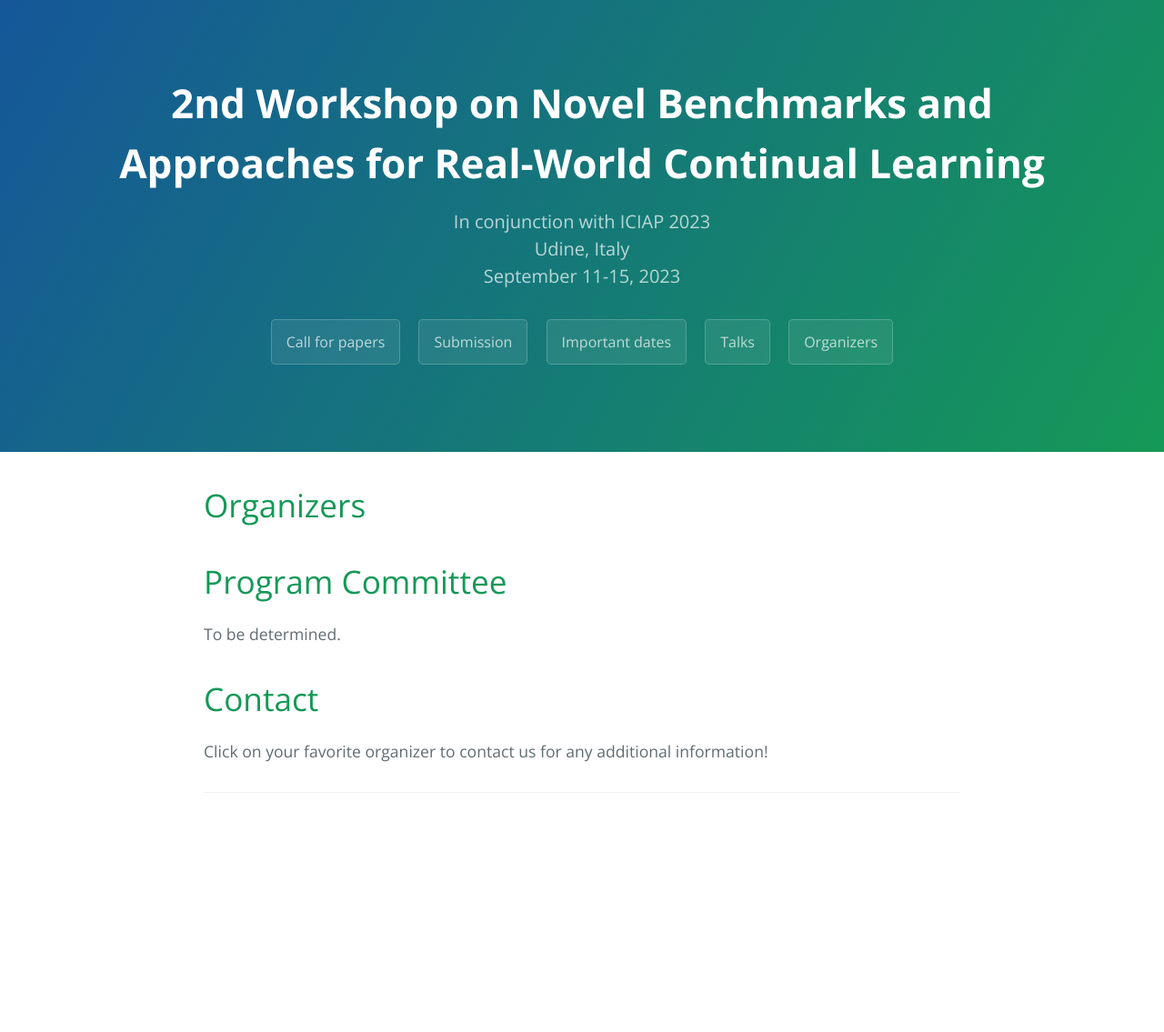
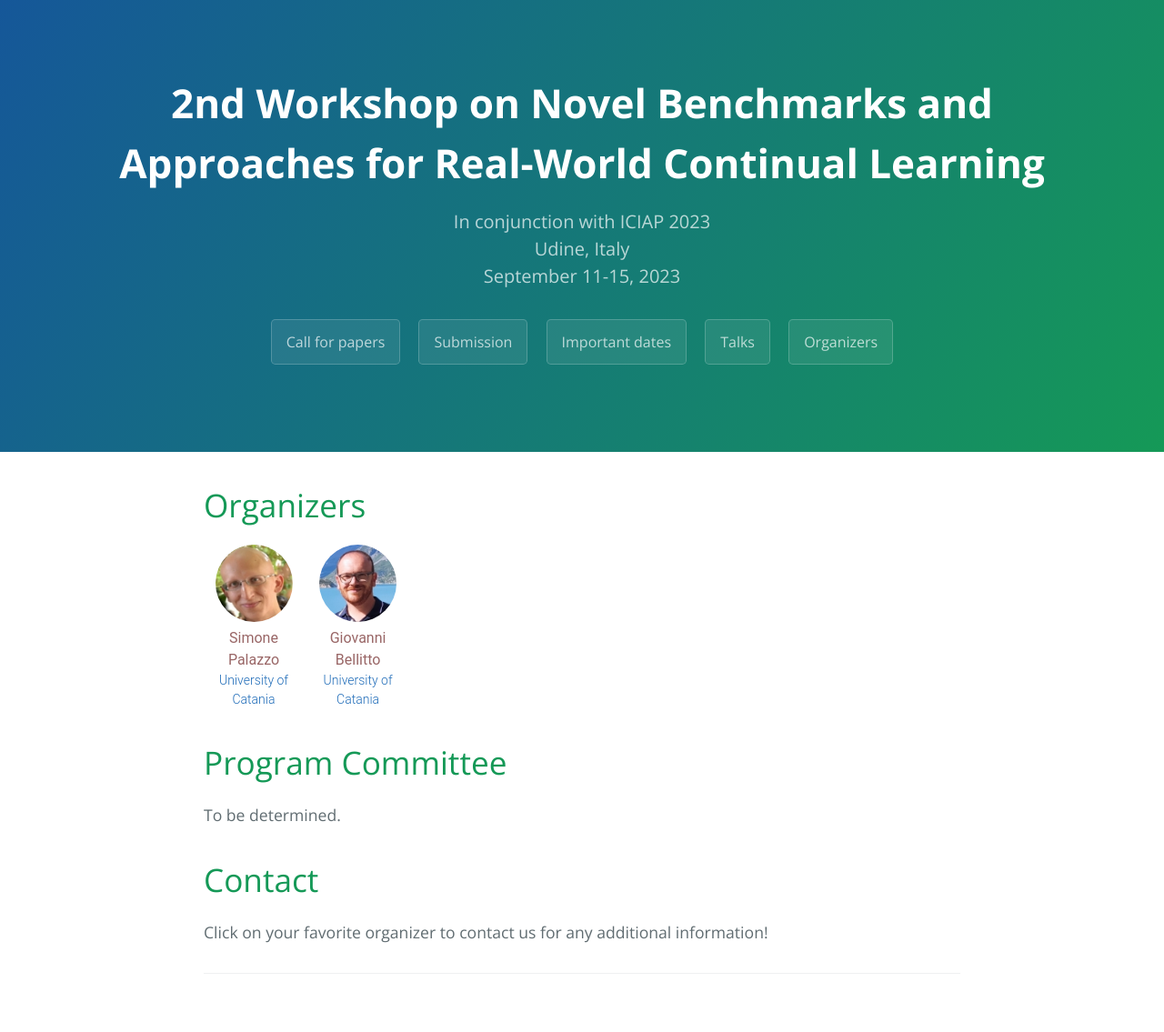
Before and after one commit to cl4real/cl4real.github.io, a Jekyll site: the page built from organizers.md, in a window 1280 px wide. Shown: the whole page at 91% size. Built offline with Jekyll 4.4.1, drawn with Linux system fonts in a browser that asks for light colours; our own code applies the rules of GitHub Pages for plain Markdown files; before the commit the page ends 936 px from its top, so only the background shows below that.

Commit message:
Updated organizers in config

```diff
--- a/_config.yml
+++ b/_config.yml
@@ -12,3 +12,14 @@ workshop:
     decision: July 30, 2023
     camera_ready: August 15, 2023
     workshop: September 11-15, 2023 (TBD)
+  organizers:
+    - name: Simone
+      surname: Palazzo
+      affiliation: University of Catania
+      email: simone.palazzo@unict.it
+      pic: img/simone.jpg
+    - name: Giovanni
+      surname: Bellitto
+      affiliation: University of Catania
+      email: giovanni.bellitto@phd.unict.it
+      pic: img/giovanni.jpg
```
